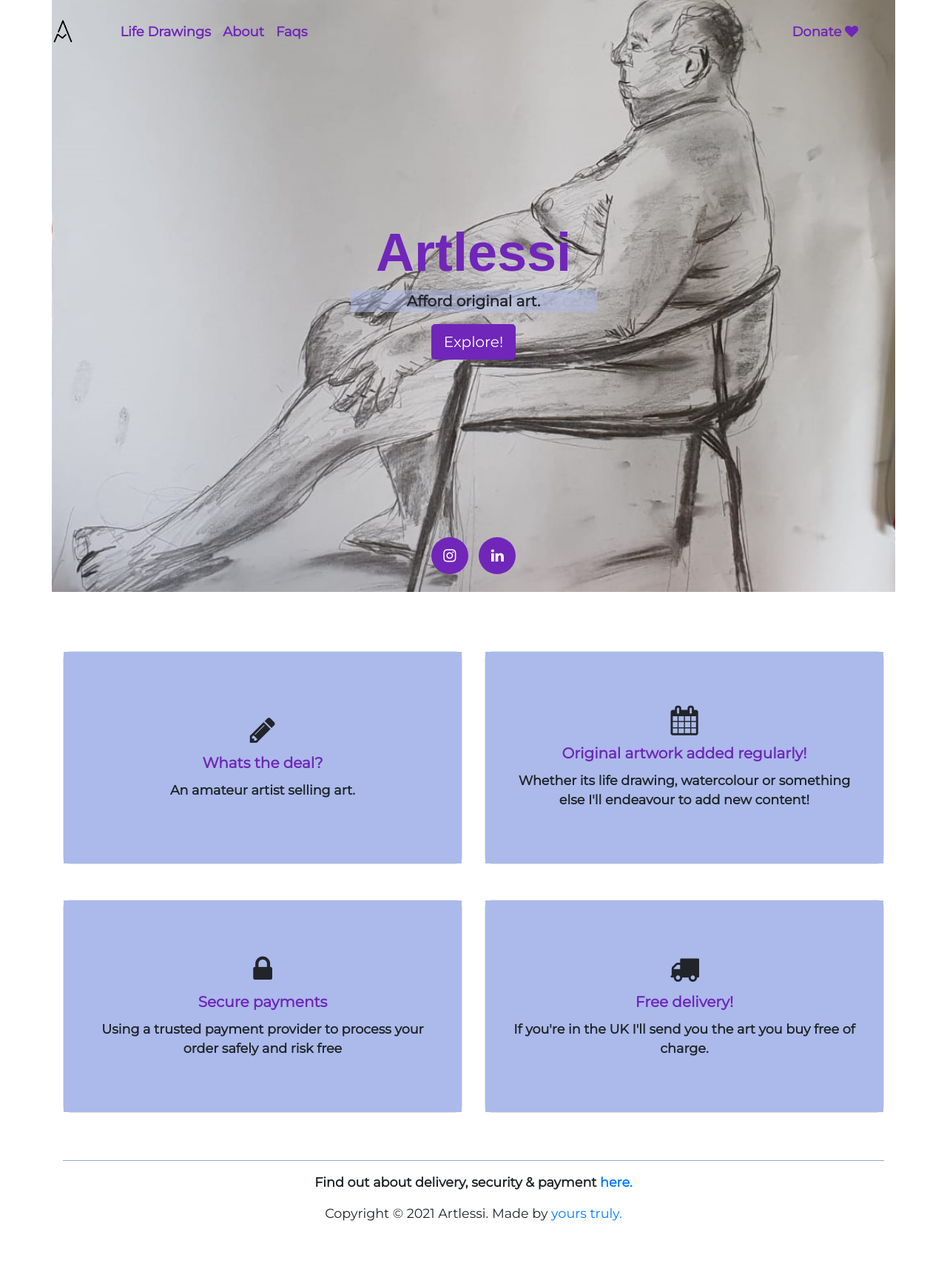
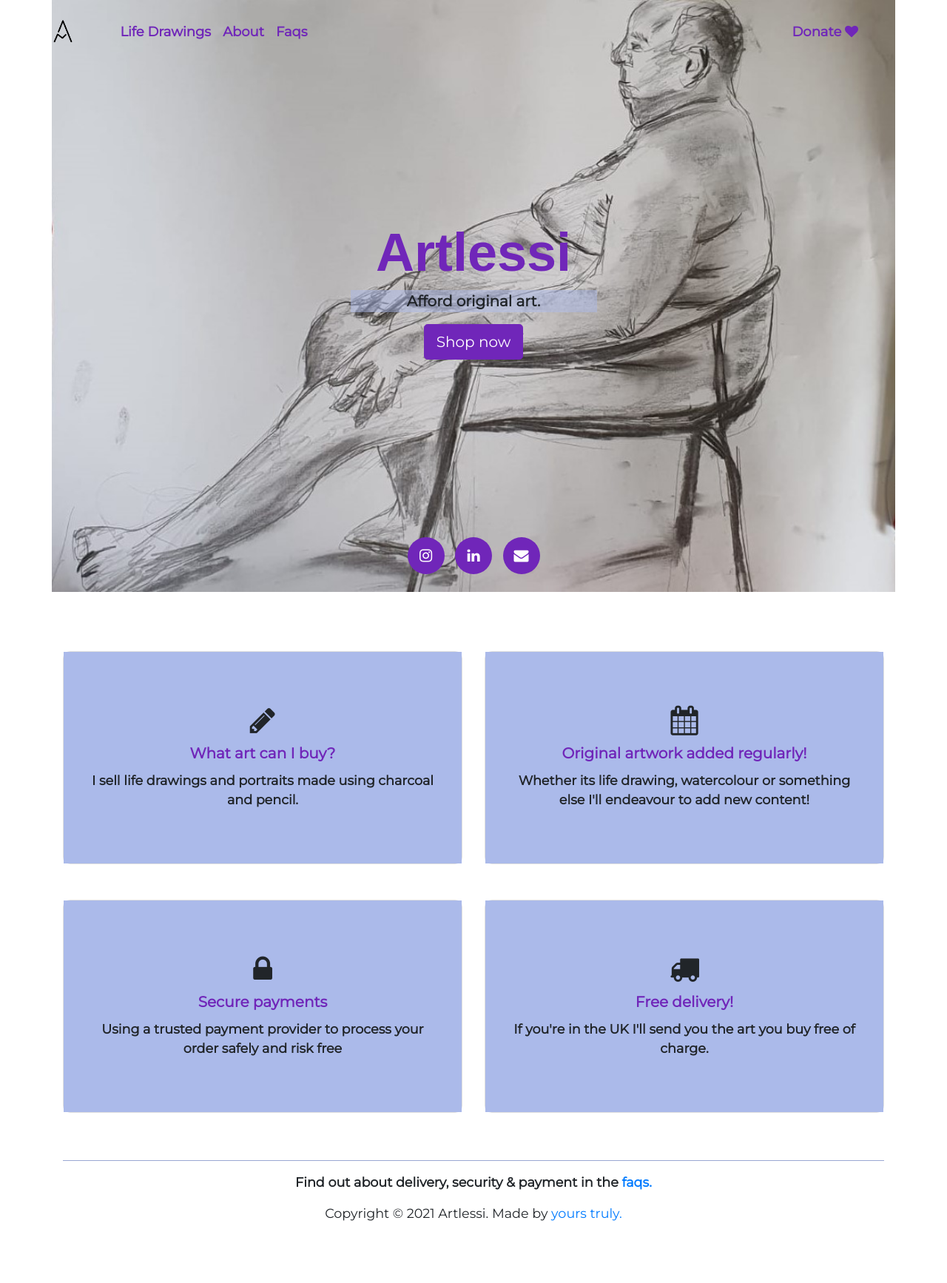
Before and after one commit to AlessioMartello/art_shop, a Django app: page / in a window 1280 px wide. Shown: the whole page at 74% size. Run offline with Django 3.2, Linux system fonts and the light colour scheme; some libraries are stand-ins or nearby versions; some web fonts are replaced.

Commit message:
optimised code for seo

```diff
--- a/aless_art_shop/templates/aless_art_shop/about.html
+++ b/aless_art_shop/templates/aless_art_shop/about.html
@@ -25,7 +25,7 @@
         <div class="container ">
         <div class="row row-about text-center">
         <div class="col-md-12 pb-3">
-            <p >I'm Alessio.<br> I'm an amateur artist from London.<br> I've been drawing, sketching and painting all my life.</p>
+            <p >I'm Alessio.<br> I'm an art enthusiast from London.<br> I've been drawing, sketching and painting all my life.</p>
         </div>
 
         </div>
@@ -41,7 +41,7 @@
 
             <div class="row row-about justify-content-md-center">
             <div class="col-md-4 card bg-1 p-3">
-                <p>I attend life drawing classes, sketch in public and make art whenever I can.</p>
+                <p>I love to attend life drawing classes, sketch in public and make art whenever I can.</p>
             </div>
             <div class="col-md-4 card bg-1 p-3">
                 <p>I always found that original artwork costs too much to buy.</p>
@@ -61,7 +61,7 @@
     </div>
             <div class="row row-about text-center">
             <div class="col-md-12 pt-5">
-            <p><a href = "{% url 'aless_art_shop:gallery' %}" class="btn btn-primary btn-lg black-btn" role="button">Gallery</a></p>
+            <p><a href = "{% url 'aless_art_shop:gallery' %}" class="btn btn-primary btn-lg black-btn" role="button">Life drawing gallery</a></p>
             </div>
             </div>
         </div>
--- a/aless_art_shop/templates/aless_art_shop/base.html
+++ b/aless_art_shop/templates/aless_art_shop/base.html
@@ -55,7 +55,7 @@
         <div class="row">
             <div class="container text-center pt-5 pb-3">
                 <hr>
-                <p>Find out about delivery, security & payment <a href="{% url 'aless_art_shop:faqs' %}">here.</a></p>
+                <p>Find out about delivery, security & payment in the <a href="{% url 'aless_art_shop:faqs' %}">faqs.</a></p>
                 <p class="footer-info">Copyright &copy; 2021 Artlessi. Made by <a href="https://github.com/AlessioMartello" target="_blank" rel=noopener>yours truly.</a> </p>
             </div>
         </div>
@@ -67,6 +67,7 @@
                 <ul class="social-network social-circle" >
                     <li><a href="#" class="icoInstagram" title="Instagram +"><i class="fa fa-instagram"></i></a></li>
                     <li><a href="https://www.linkedin.com/in/alessiomartello/" class="icoLinkedin" title="Linkedin"><i class="fa fa-linkedin"></i></a></li>
+                    <li><a href="mailto:alessio@artlessi.co.uk" class="icoEmail" title="Email"><i class="fa fa-envelope"></i></a></li>
                 </ul>
             </div>
         </div>
--- a/aless_art_shop/templates/aless_art_shop/index.html
+++ b/aless_art_shop/templates/aless_art_shop/index.html
@@ -3,9 +3,11 @@
     <head>
         <meta name="viewport" content="width=device-width, initial-scale=1.0" charset="UTF-8">
         <meta charset="UTF-8">
-        <meta name=description content="Artlessi homepage: Afford original art.">
+        <meta name=description content="Artlessi sells affordable original hand-drawn artwork including charcoal life drawings">
+        <meta name="image" property='og:image' content='/static/charcoal_art_life_drawing.jpeg'>
+        <meta name="author" content="Alessio Martello">
 
-        <title>Artlessi</title>
+        <title>Artlessi: Afford original art.</title>
         <link rel="canonical" href="https://www.artlessi.co.uk" />
         <link rel="icon" type="image/png" href="/static/am_logo_white.png">
         <link rel="stylesheet" href="https://maxcdn.bootstrapcdn.com/font-awesome/4.5.0/css/font-awesome.min.css">
@@ -24,7 +26,7 @@
             <div class="container tagline">
             <p class="lead" style="font-weight:bold">Afford original art.</p>
             </div>
-            <p><a href = "{% url 'aless_art_shop:gallery' %}" class="btn btn-primary btn-lg black-btn" role="button"> Explore!</a></p>
+            <p><a href = "{% url 'aless_art_shop:gallery' %}" class="btn btn-primary btn-lg black-btn" role="button">Shop now</a></p>
         </div>
     </header>
 
@@ -41,8 +43,8 @@
          <div class="card-body align-items-center d-flex justify-content-center bg-1">
             <div class="container">
                 <h5 class="card-title"><i class="fa fa-pencil fa-2x"></i></h5>
-               <h5 class="card-title sub-headers">Whats the deal?</h5>
-               <p class="card-text">An amateur artist selling art.</p>
+               <h5 class="card-title sub-headers">What art can I buy?</h5>
+               <p class="card-text">I sell life drawings and portraits made using charcoal and pencil.</p>
             </div>
          </div>
       </div>
--- a/aless_art_shop/templates/aless_art_shop/product_detail.html
+++ b/aless_art_shop/templates/aless_art_shop/product_detail.html
@@ -34,7 +34,7 @@
     <div class="text-center pt-5">
         <form action="{% url 'stripe_payments:create-checkout-session' object.id %}" method="POST">
             {% csrf_token %}
-            <button class="btn btn-primary black-btn btn-lg" type="submit" id="checkout-button">Buy me!</button>
+            <button class="btn btn-primary black-btn btn-lg" type="submit" id="checkout-button">Buy this art!</button>
         </form>
     </div>
                 </div>
--- a/art_shop/settings.py
+++ b/art_shop/settings.py
@@ -36,6 +36,8 @@ else:
 
 ALLOWED_HOSTS = ["www.artlessi.co.uk", "artlessi.co.uk"]
 
+SITE_ID = 1
+
 # Application definition
 
 INSTALLED_APPS = [
@@ -51,6 +53,8 @@ INSTALLED_APPS = [
     'django.contrib.contenttypes',
     'django.contrib.sessions',
     'django.contrib.messages',
+    'django.contrib.sites', # For sitemap generation
+    'django.contrib.sitemaps', # For sitemap generation
 
     # Third-party apps
     'bootstrap4',
--- a/static/style.css
+++ b/static/style.css
@@ -23,11 +23,9 @@ ul.social-network li {
 .social-network a.icoLinkedin:hover {
 	background-color:#007bb7;
 }
-.social-network a.icoLinkedin:hover i {
-	color:#fff;
-}
-a.socialIcon:hover, .socialHoverClass {
-	color:#44BCDD;
+
+.social-network a.icoEmail:hover {
+	background-color:#0072c6;
 }
 
 .social-circle li a {
@@ -76,7 +74,7 @@ a.socialIcon:hover, .socialHoverClass {
 
 
 .jumbotron {
-    background: url("/static/man_sitting.jpeg") no-repeat center;
+    background: url("/static/charcoal_art_life_drawing.jpeg") no-repeat center;
     background-size: contain;
     background-attachment: fixed;
 
```
Also changed, not shown: aless_art_shop/templates/aless_art_shop/product_list.html (+5 -2 lines), static/charcoal_art_life_drawing.jpeg (renamed from static/man_sitting.jpeg).
